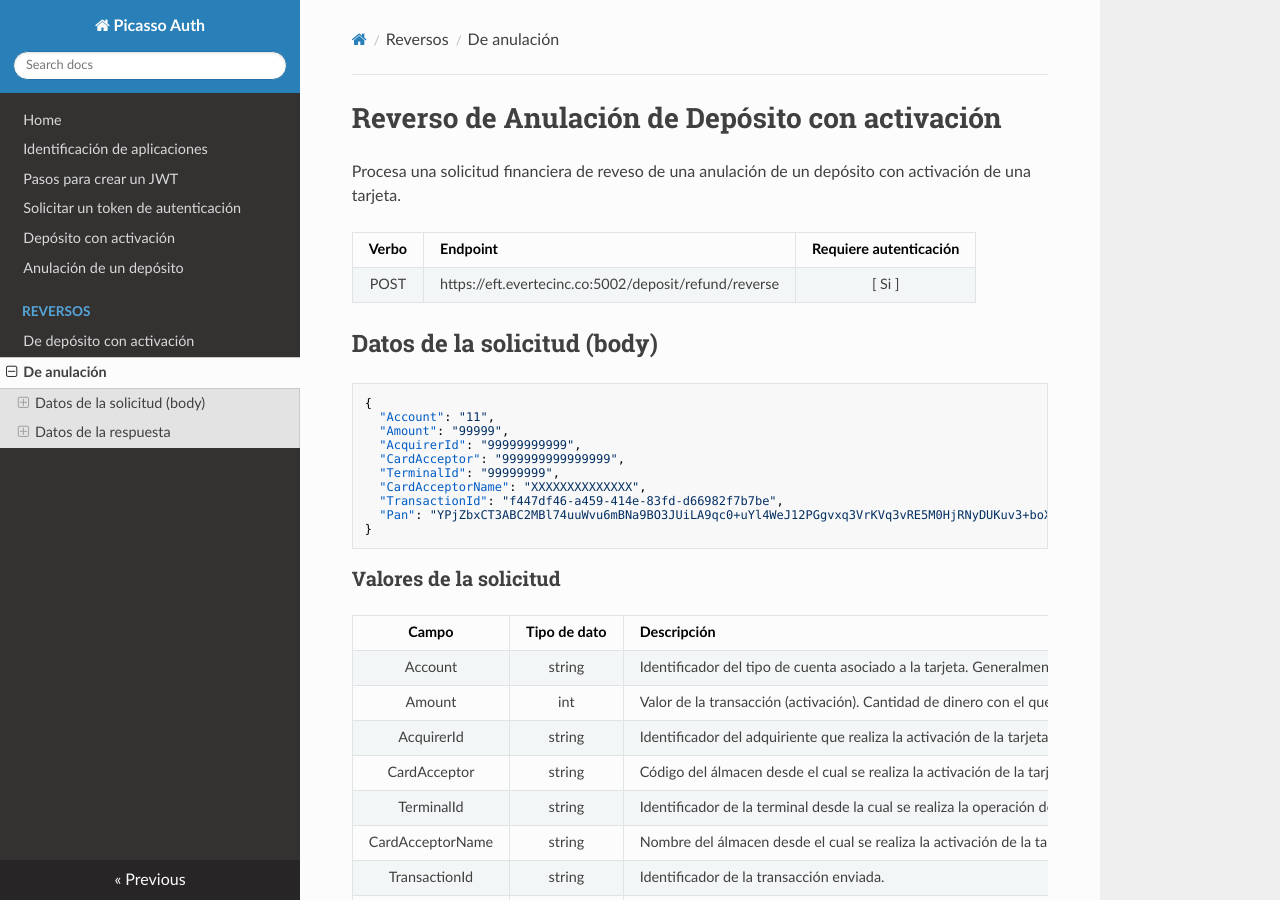
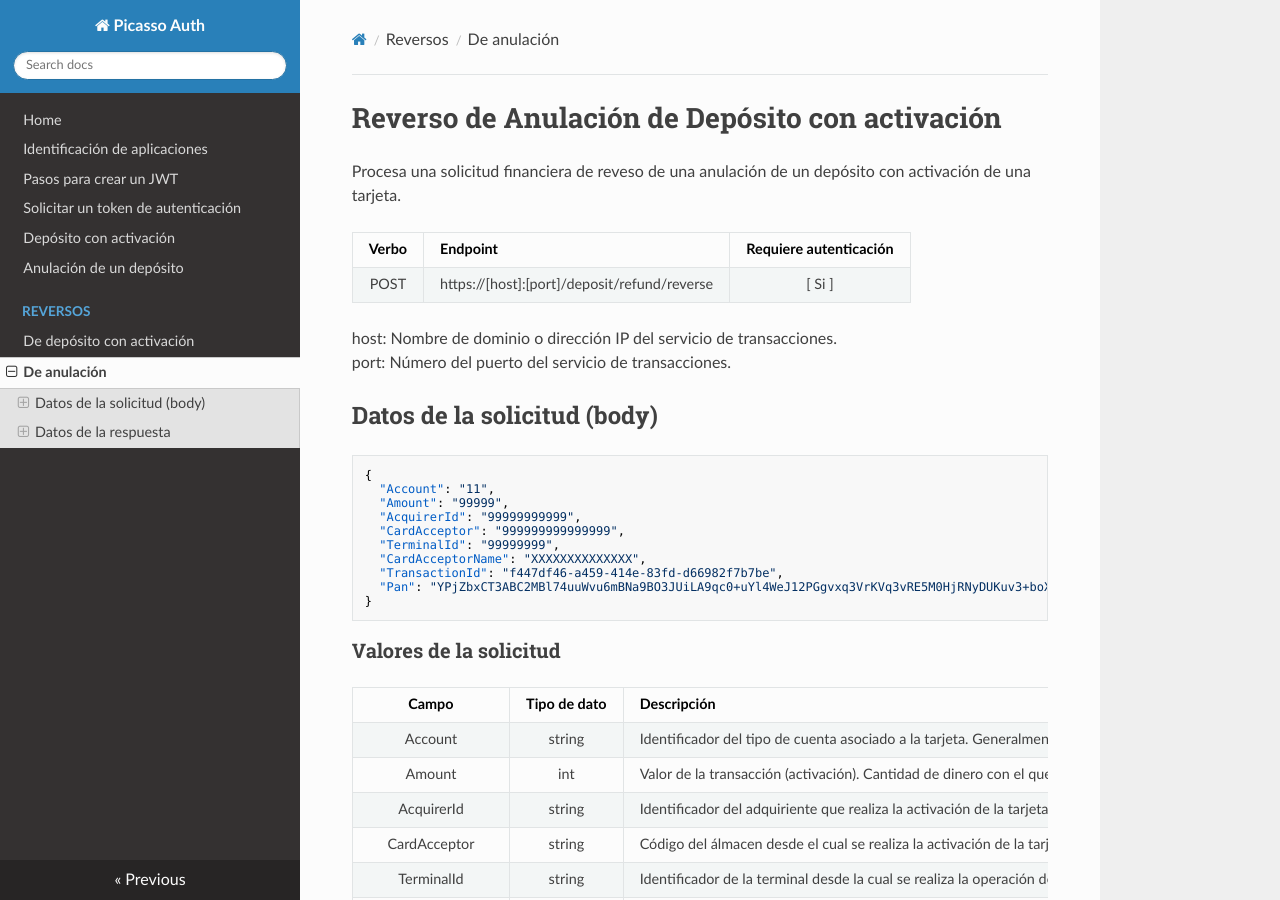
Before and after one commit to Picasso-api/Evertec-API, an MkDocs documentation site: the page built from docs/DepositRefundReverse.md, in a window 1280 px wide and 900 px high. Built offline with MkDocs 1.6.1, drawn with Linux system fonts in a browser that asks for light colours; nearby versions of some CDN libraries.

Commit message:
Update DepositRefundReverse.md

```diff
--- a/docs/DepositRefundReverse.md
+++ b/docs/DepositRefundReverse.md
@@ -4,7 +4,10 @@ Procesa una solicitud financiera de reveso de una anulación de un depósito con
 
 | Verbo | Endpoint                                      | Requiere autenticación |
 | :---: | --------------------------------------------- | :--------------------: |
-| POST  | https://eft.evertecinc.co:5002/deposit/refund/reverse    |          [ Si ]        |
+| POST  | https://[host]:[port]/deposit/refund/reverse    |          [ Si ]        |
+
+host: Nombre de dominio o dirección IP del servicio de transacciones.
+port: Número del puerto del servicio de transacciones.
 
 ## Datos de la solicitud (body)
 
```
